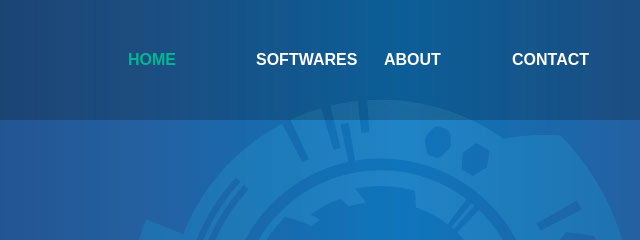
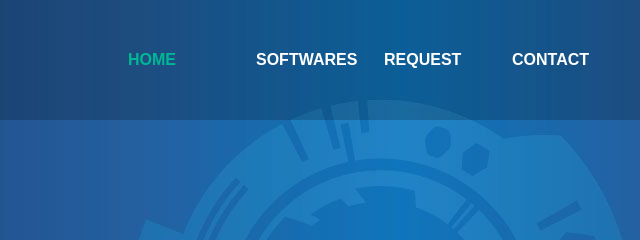
Before and after one commit to sobaanansari/crackstore, a plain HTML site: page donate.html in a window 1280 px wide. Shown: the top 240 px of the page, 640-1280 px from the left. Drawn offline with Linux system fonts and the light colour scheme.

Commit message:
Update donate.html

```diff
--- a/donate.html
+++ b/donate.html
@@ -35,7 +35,7 @@
 	<div class="menu">
 		<a href="index.html" style="font-size: ">Home</a>
 		<a href="software.html">softwares</a>
-            <a href="about.html">about</a>
+		<a href="request.html">request</a>
 		<a href="https://instagram.com/accounts/login/?next=/sobaan_ansari/" target="_blank">contact</a>
 	</div>
 </nav>
```
Lines whose indentation alone changed are shown as unchanged.
